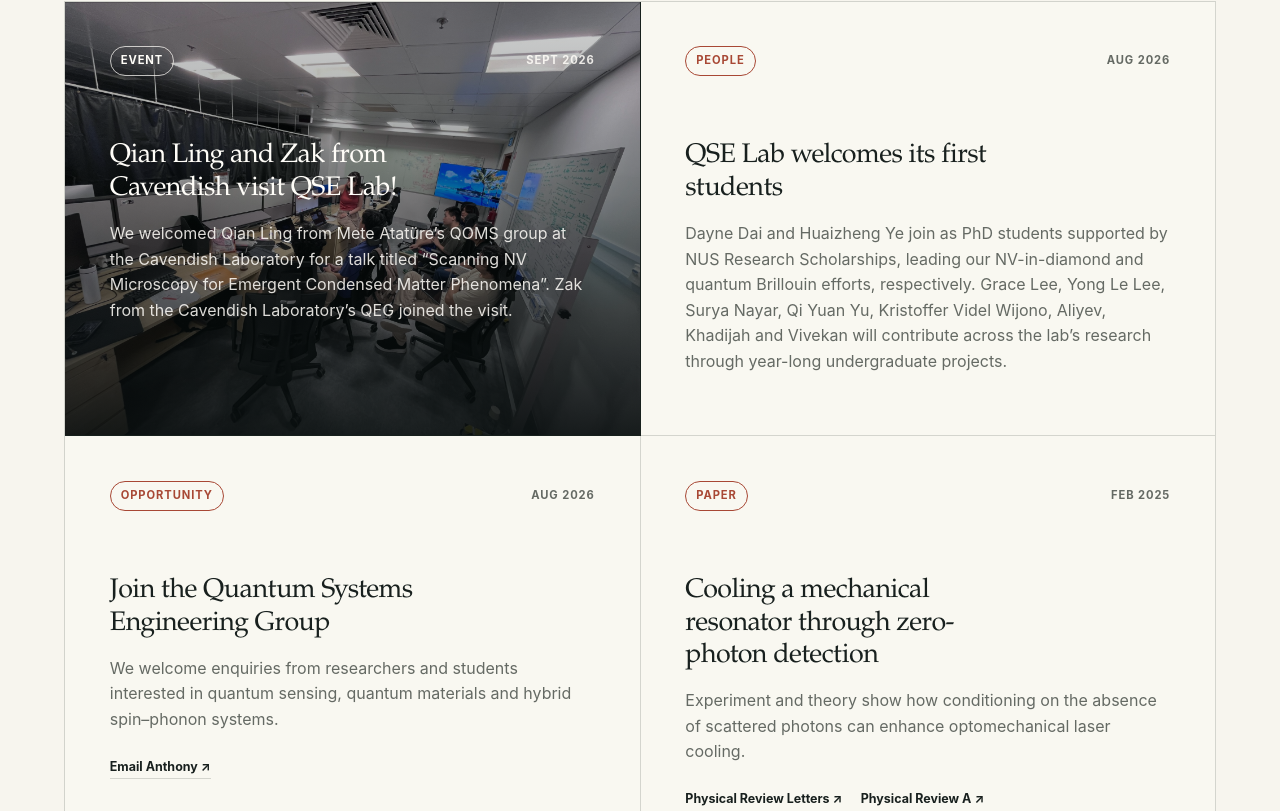
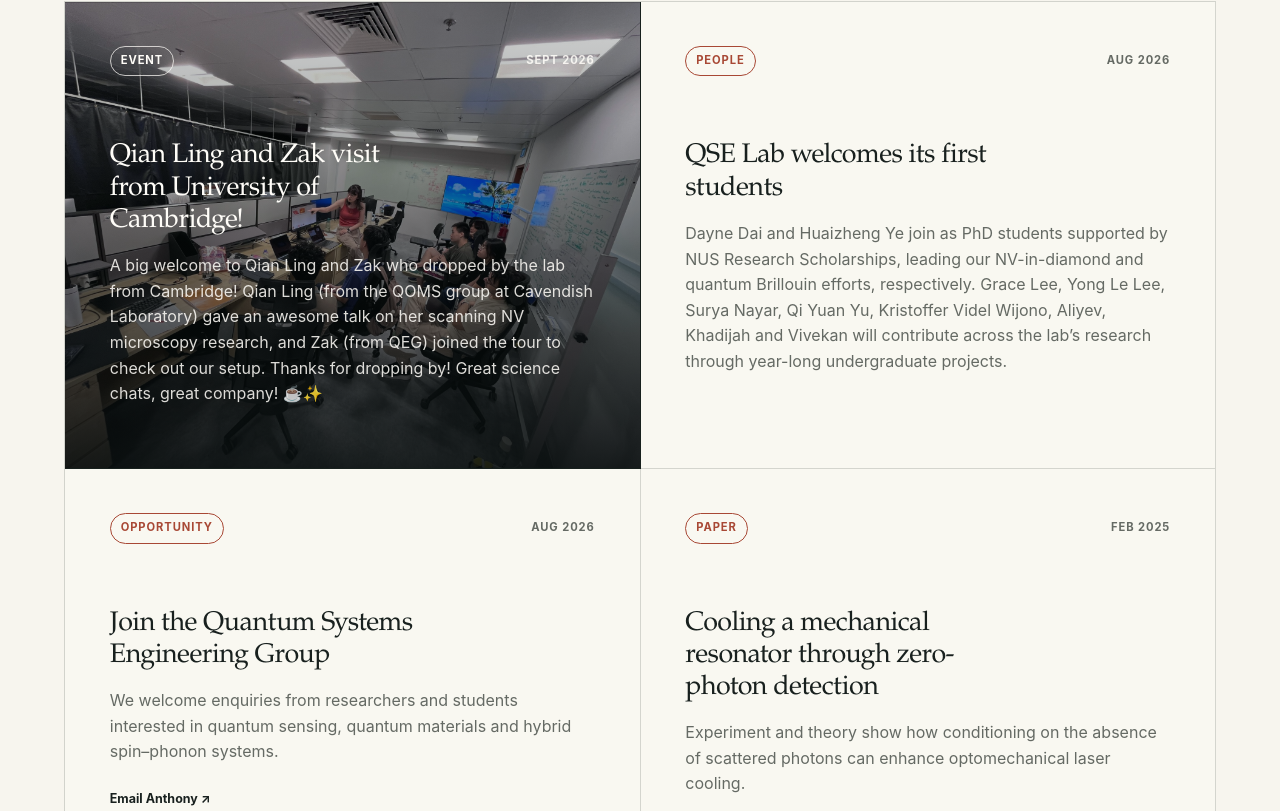
Before and after one commit to atkc/qselab-website, a Next.js app: page / in a window 1280 px wide. Shown: the part 1209-2020 px from the top of the page. Built offline with nearby package versions, Linux system fonts and the light colour scheme.

Commit message:
Refresh Cambridge visit news copy

```diff
--- a/content/news.ts
+++ b/content/news.ts
@@ -29,9 +29,9 @@ export const newsItems: NewsItem[] = [
   {
     date: "2026-09-05",
     type: "Event",
-    title: "Qian Ling and Zak from Cavendish visit QSE Lab!",
+    title: "Qian Ling and Zak visit from University of Cambridge!",
     summary:
-      "We welcomed Qian Ling from Mete Atatüre’s QOMS group at the Cavendish Laboratory for a talk titled “Scanning NV Microscopy for Emergent Condensed Matter Phenomena”. Zak from the Cavendish Laboratory’s QEG joined the visit.",
+      "A big welcome to Qian Ling and Zak who dropped by the lab from Cambridge! Qian Ling (from the QOMS group at Cavendish Laboratory) gave an awesome talk on her scanning NV microscopy research, and Zak (from QEG) joined the tour to check out our setup. Thanks for dropping by! Great science chats, great company! ☕️✨",
     links: [],
     images: [
       {
```
